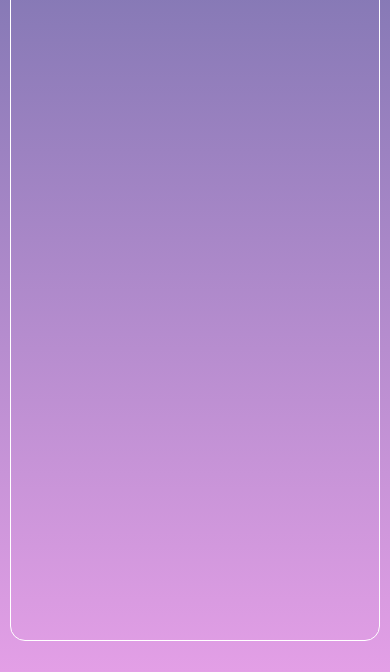
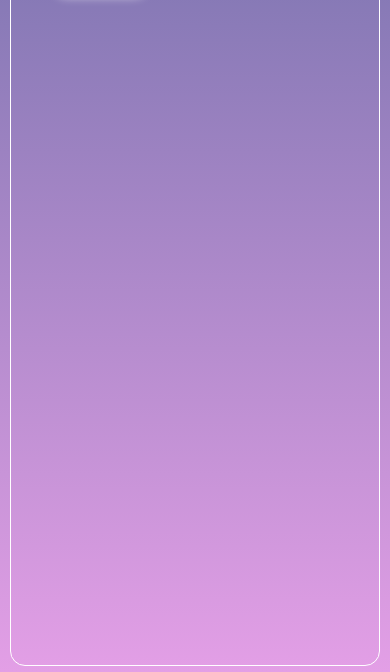
Before and after one commit to ahirwarsatyam169/MyNotesApp, a plain HTML site: page index.html in a window 390 px wide. Shown: the part 172-844 px from the top of the page. Drawn offline with Linux system fonts and the light colour scheme.

Commit message:
Update style.css

```diff
--- a/style.css
+++ b/style.css
@@ -81,6 +81,13 @@ html,body{
     }
 
 }
+@media (max-width: 600px){
+    .container{
+        grid-template-columns: 1fr;
+        margin-top: 60px;
+    }
+
+}
 
 .container button:hover{
     background-color: rgb(95, 31, 154);
@@ -95,4 +102,5 @@ html,body{
     box-shadow: 0 0 18px;
     border: 2px solid purple;
 
+
 }
```
